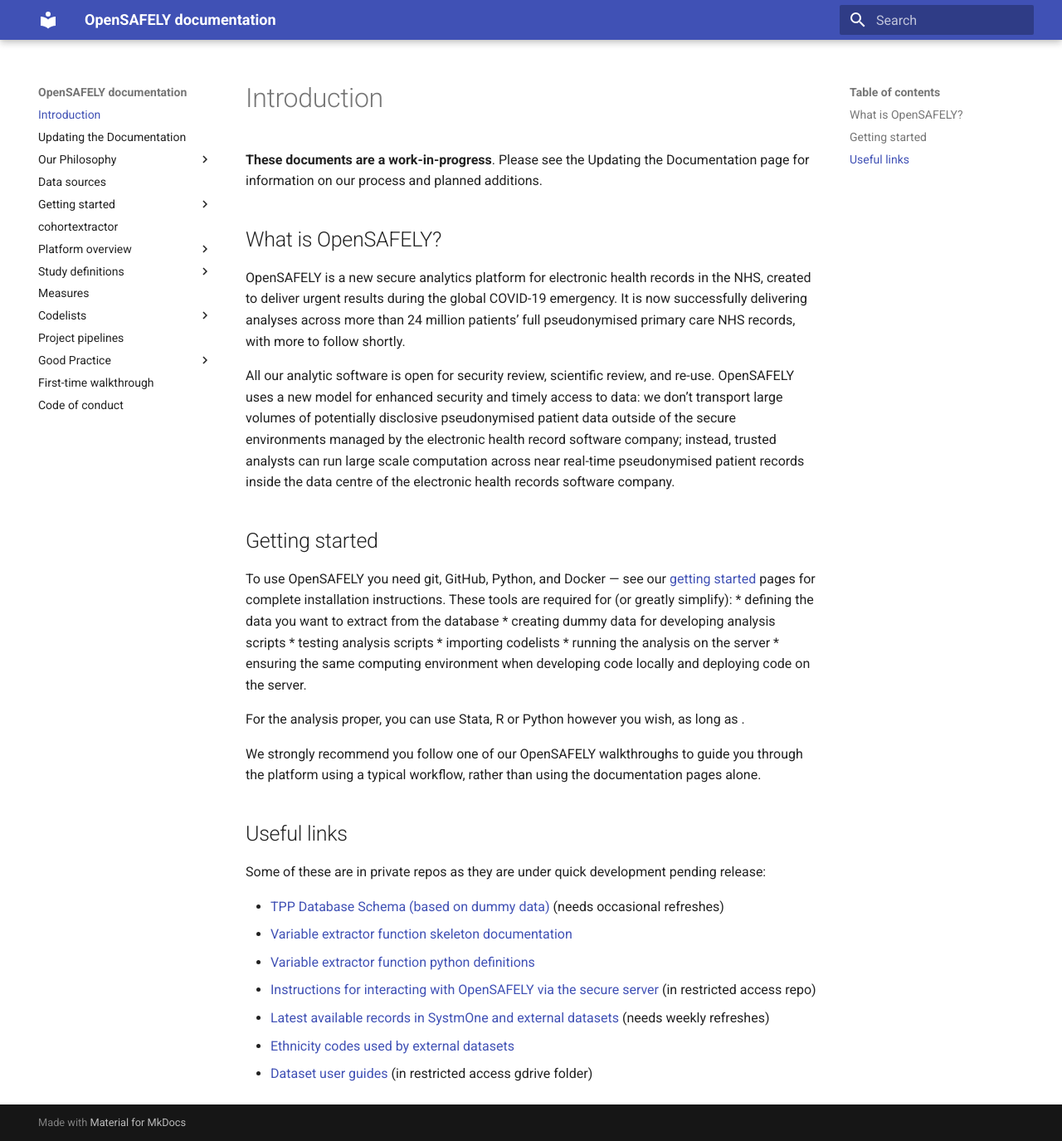
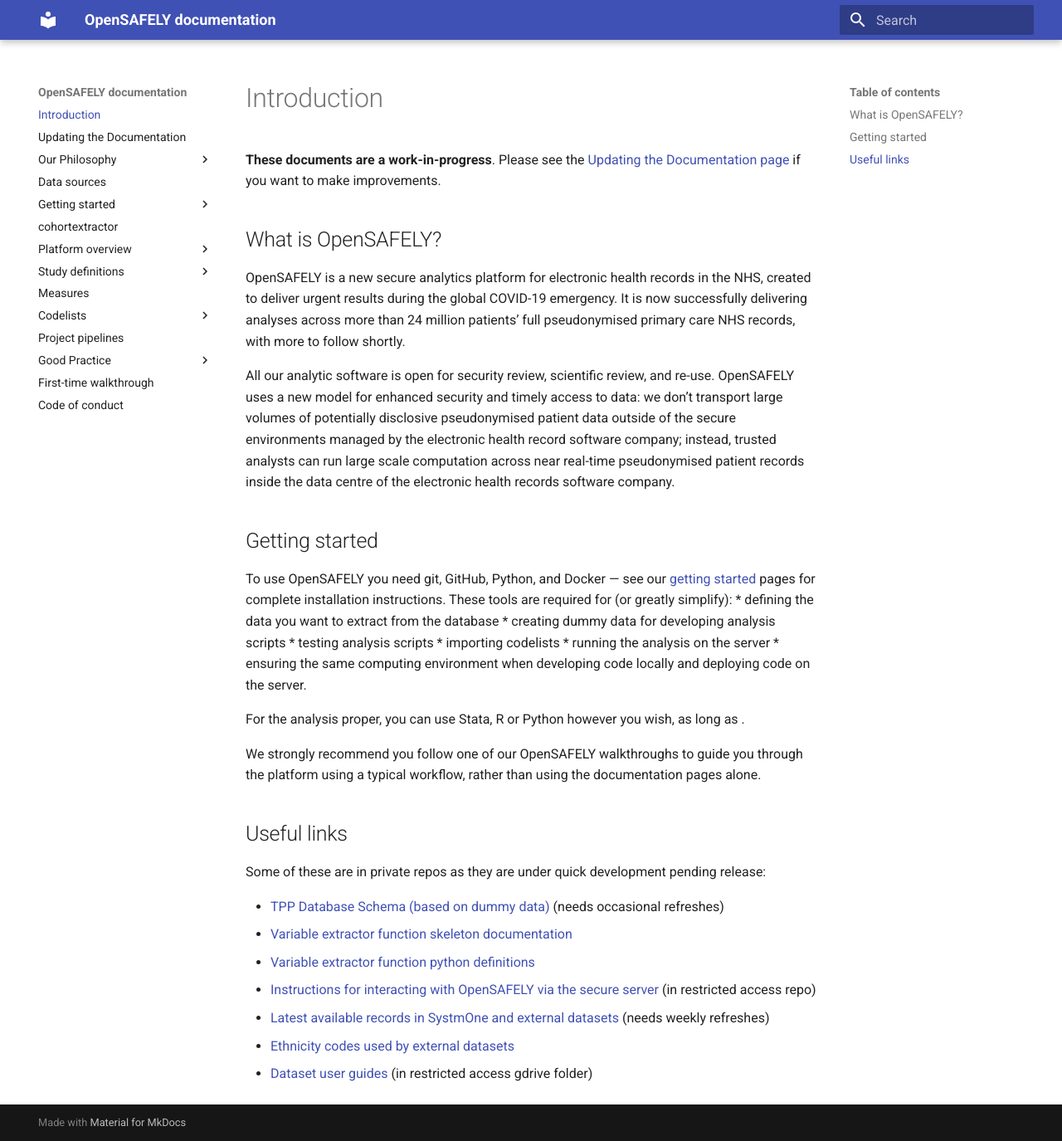
Before and after one commit to opensafely/documentation, an MkDocs documentation site: the page built from docs/index.md, in a window 1280 px wide and 1375 px high. Shown: the whole window at 83% size. Built offline with MkDocs 1.6.1 and Material for MkDocs 9.7.7, drawn with Linux system fonts in a browser that asks for light colours.

Commit message:
tidy update docs

```diff
--- a/docs/index.md
+++ b/docs/index.md
@@ -1,5 +1,5 @@
 
-**These documents are a work-in-progress**. Please see the Updating the Documentation page for information on our process and planned additions.
+**These documents are a work-in-progress**. Please see the [Updating the Documentation page](updating-documentation.md) if you want to make improvements.
 
 ## What is OpenSAFELY?
 
```
Also changed, not shown: docs/updating-documentation.md (renamed from docs/updating_documentation.md).
